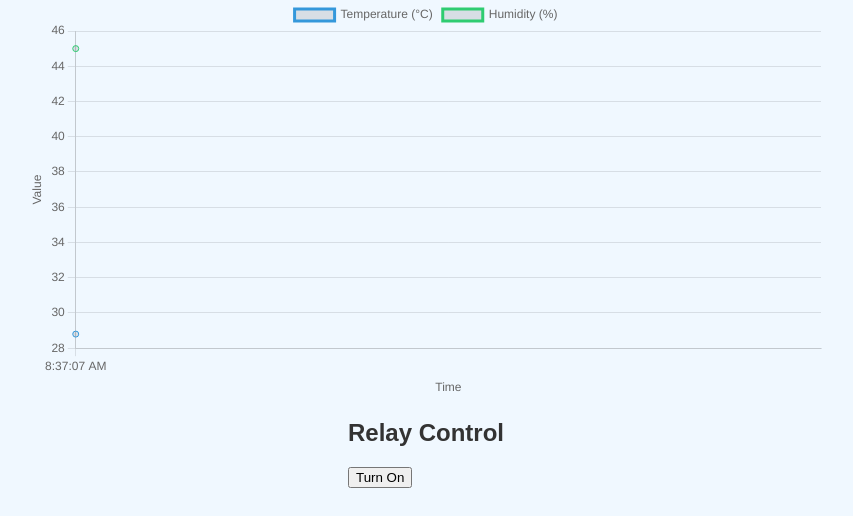
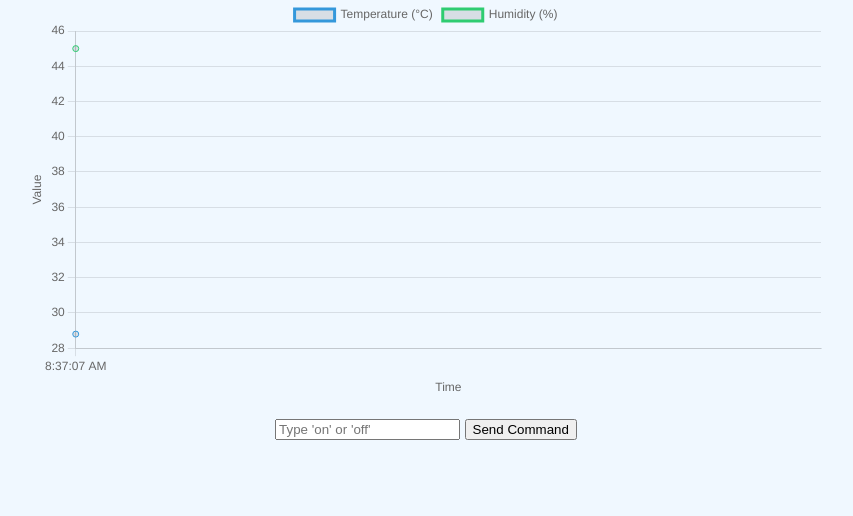
Before and after one commit to Chomba-Alice-Masase/csc4130-webserver, a Django app: page /chomba-alice-masase/ in a window 1280 px wide. Shown: the part 284-800 px from the top of the page, without its empty margins (214-1067 px from the left). Run offline with Django 5.2, Linux system fonts and the light colour scheme; data comes from the database, SQL or seed files in the repository; both versions use the stored data as it was after the commit.

Commit message:
Bulb control added with text now

```diff
--- a/core/templates/home.html
+++ b/core/templates/home.html
@@ -75,20 +75,23 @@
         <canvas id="envChart"></canvas>
     </div>
 
-    <div>
-        <h2>Relay Control</h2>
-        <button id="relayButton" onclick="toggleRelay()">Turn On</button>
+    <!-- Form to type "on" or "off" -->
+    <div style="margin-top: 20px;">
+        <form id="relayForm">
+            <input type="text" id="relayCommand" placeholder="Type 'on' or 'off'" required>
+            <button type="submit">Send Command</button>
+        </form>
+        <p id="relayResponse"></p>
     </div>
 
     <script type="text/javascript">
         let temperatureData = [];
         let humidityData = [];
         let labels = [];
-        let relayStatus = "off";  // Default relay status
 
         function fetchSensorData() {
             $.ajax({
-                url: "{% url 'latest-temperature-data' %}",  // Adjust this URL if needed
+                url: "{% url 'latest-temperature-data' %}",
                 method: "GET",
                 success: function(data) {
                     if (data.length > 0) {
@@ -96,12 +99,11 @@
                         $('#temperature').text(latest.temperature + ' °C');
                         $('#humidity').text(latest.humidity + ' %');
 
-                        // Update chart data
                         temperatureData.push(latest.temperature);
                         humidityData.push(latest.humidity);
                         labels.push(new Date().toLocaleTimeString());
 
-                        if (temperatureData.length > 10) {  // Keep only the last 10 readings
+                        if (temperatureData.length > 10) {
                             temperatureData.shift();
                             humidityData.shift();
                             labels.shift();
@@ -116,16 +118,33 @@
             });
         }
 
-        // Fetch data every 5 seconds
-        setInterval(fetchSensorData, 5000);
+        $(document).ready(function() {
+            // Fetch sensor data every 5 seconds
+            setInterval(fetchSensorData, 5000);
+            fetchSensorData(); // Initial fetch on page load
 
-        // Initial fetch on page load
-        $(document).ready(function() {
-            fetchSensorData();
-            fetchRelayStatus();  // Fetch the initial relay status when the page loads
+            // Handle relay form submission
+            $('#relayForm').submit(function(e) {
+                e.preventDefault();
+                let command = $('#relayCommand').val().toLowerCase(); // Get command input
+
+                // Send POST request to relay control
+                $.ajax({
+                    url: "{% url 'relay-control' %}",
+                    method: "POST",
+                    data: JSON.stringify({ relay: command }),
+                    contentType: 'application/json',
+                    success: function(response) {
+                        $('#relayResponse').text(`Relay is now ${response.relay}`);
+                    },
+                    error: function(xhr, status, error) {
+                        $('#relayResponse').text('Error controlling relay.');
+                        console.error('Error:', error);
+                    }
+                });
+            });
         });
 
-        // Initialize Chart.js
         const ctx = document.getElementById('envChart').getContext('2d');
         const envChart = new Chart(ctx, {
             type: 'line',
@@ -165,38 +184,6 @@
                 }
             }
         });
-
-        // Relay control functions
-        function toggleRelay() {
-            const newStatus = relayStatus === "off" ? "on" : "off";
-            $.ajax({
-                url: "/chomba-alice-masase/relay-control/",
-                method: "POST",
-                data: JSON.stringify({ "relay": newStatus }),
-                contentType: "application/json",
-                success: function(response) {
-                    relayStatus = response.relay;
-                    document.getElementById("relayButton").textContent = relayStatus === "on" ? "Turn Off" : "Turn On";
-                },
-                error: function(xhr, status, error) {
-                    console.error("Error controlling relay:", error);
-                }
-            });
-        }
-
-        function fetchRelayStatus() {
-            $.ajax({
-                url: "/chomba-alice-masase/relay-control/",
-                method: "GET",
-                success: function(response) {
-                    relayStatus = response.relay;
-                    document.getElementById("relayButton").textContent = relayStatus === "on" ? "Turn Off" : "Turn On";
-                },
-                error: function(xhr, status, error) {
-                    console.error("Error fetching relay status:", error);
-                }
-            });
-        }
     </script>
 </body>
 </html>
--- a/core/views.py
+++ b/core/views.py
@@ -7,6 +7,7 @@ from django.http import JsonResponse
 from django.utils.decorators import method_decorator
 from django.views.decorators.csrf import csrf_exempt
 import json
+
 
 # This file contains data regarding the views that make the API calls.
 
@@ -44,22 +45,14 @@ relay_state = "off"  # This will store the current relay state
 @csrf_exempt
 def relay_control(request):
     global relay_state
+    if request.method == 'POST':
+        body = json.loads(request.body)
+        new_state = body.get('relay')
+        if new_state in ['on', 'off']:
+            relay_state = new_state  # Set the new relay state
+            return JsonResponse({'relay': relay_state})
+        else:
+            return JsonResponse({'error': 'Invalid command'}, status=400)
 
-    if request.method == "GET":
-        # Return the current state of the relay
-        return JsonResponse({"relay": relay_state})
-
-    elif request.method == "POST":
-        # Change the state of the relay based on the client's request
-        try:
-            data = json.loads(request.body)
-            new_state = data.get("relay")
-
-            if new_state in ["on", "off"]:
-                relay_state = new_state
-                return JsonResponse({"relay": relay_state}, status=200)
-            else:
-                return JsonResponse({"error": "Invalid relay state"}, status=400)
-
-        except json.JSONDecodeError:
-            return JsonResponse({"error": "Bad request"}, status=400)
+    elif request.method == 'GET':
+        return JsonResponse({'relay': relay_state})
```
Also changed, not shown: db.sqlite3.
